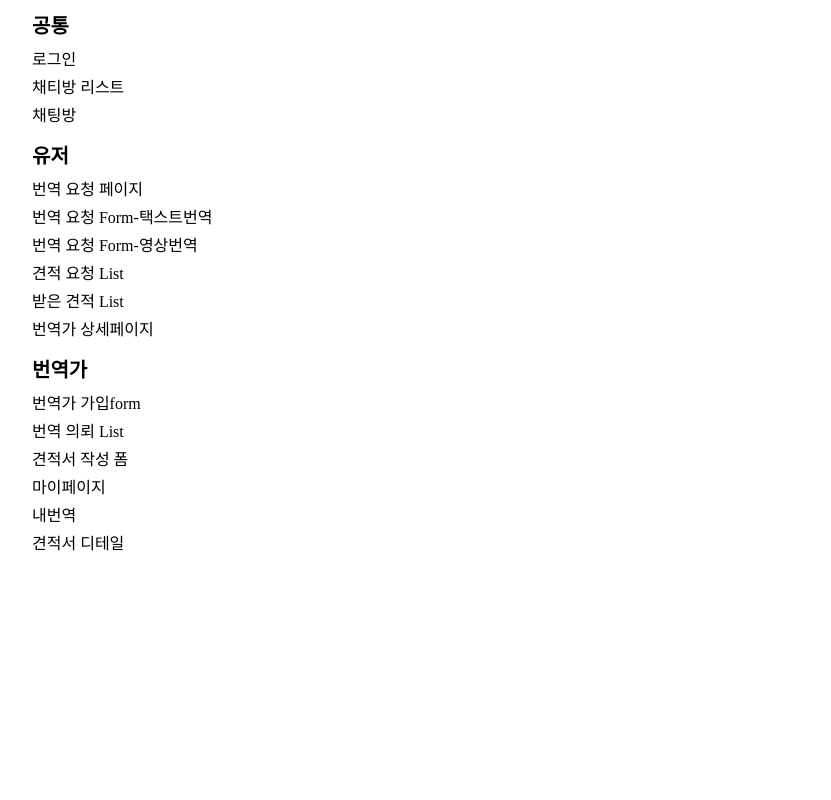
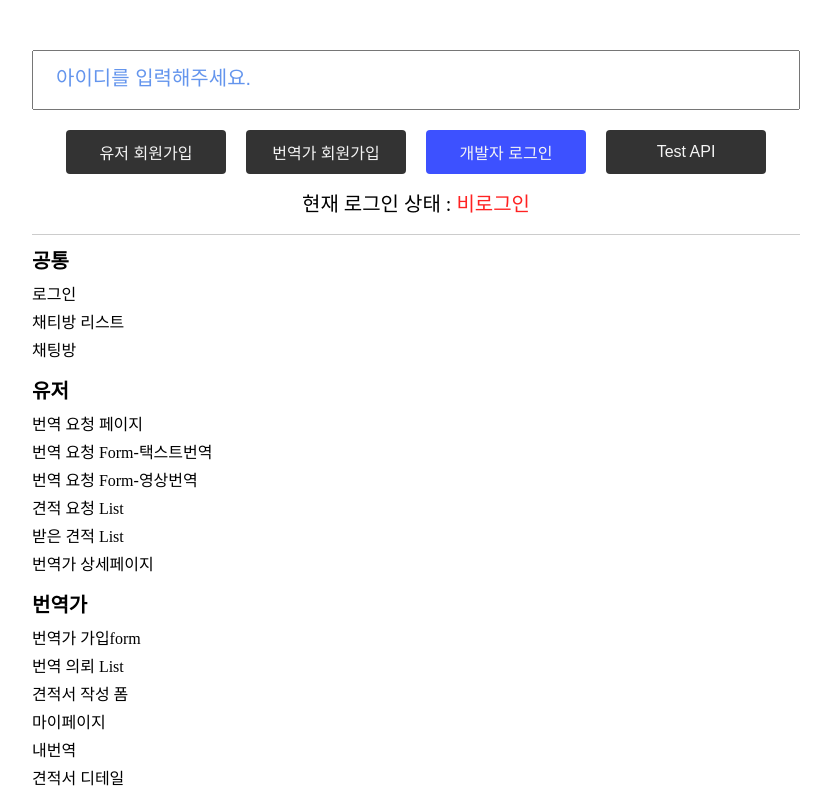
Before and after one commit to TranslationTalk/Front-End, a React (Create React App) app: page /test in a window 1280 px wide. Shown: the whole page, without its empty margins (224-1055 px from the left). Built offline with nearby package versions, Linux system fonts and the light colour scheme.

Commit message:
✨ Feat : 전체 페이지 링크 컴포넌트에 개발자 전용 로그인 기능 추가

```diff
--- a/src/All.jsx
+++ b/src/All.jsx
@@ -1,10 +1,103 @@
 import React from 'react'
 import { Link } from 'react-router-dom'
 import styled from 'styled-components'
+import { Button } from './components/index'
+import { apis } from './utils/axios'
 
 const All = () => {
+  const [id, setId] = React.useState('')
+  const [auth, setAuth] = React.useState(null)
+
+  const func = e => {
+    setId(e.target.value)
+  }
+
   return (
     <Test>
+      <Input onChange={func} placeholder="아이디를 입력해주세요." />
+      <DeveloperWrap>
+        <Button
+          shortBtn
+          content="유저 회원가입"
+          _onClick={() => {
+            const auth = 'client'
+            console.log(id, auth)
+            apis
+              .developerSignup(id, auth)
+              .then(() => alert(`개발자 유저로 회원가입 성공 id는 '${id}'`))
+              .catch(e => alert(`${e} already exist id '${id}'`))
+          }}
+          color="#f5f5f5"
+          bgColor="#333"
+        />
+
+        <Button
+          shortBtn
+          content="번역가 회원가입"
+          _onClick={() => {
+            const auth = 'translator'
+            apis
+              .developerSignup(id, auth)
+              .then(() => alert(`개발자 번역가로 회원가입 성공 id는 '${id}'`))
+              .catch(e => alert(`${e} already exist id '${id}'`))
+          }}
+          color="#f5f5f5"
+          bgColor="#333"
+        />
+        {(auth && (
+          <Button
+            shortBtn
+            content="로그아웃"
+            _onClick={() => {
+              setAuth(null)
+            }}
+            color="#f5f5f5"
+          />
+        )) || (
+          <Button
+            shortBtn
+            content="개발자 로그인"
+            _onClick={async () => {
+              console.log(id)
+              const res = await apis.developerLogin(id)
+              console.log(res)
+              sessionStorage.setItem('token', res.data.token)
+              sessionStorage.setItem('auth', res.data.auth)
+              setAuth(res.data.auth)
+            }}
+            color="#f5f5f5"
+          />
+        )}
+
+        <Button
+          shortBtn
+          content="Test API"
+          _onClick={() => {
+            apis
+              .requestList()
+              .then(res => console.log(res))
+              .catch(e => console.log(e))
+          }}
+          color="#f5f5f5"
+          bgColor="#333"
+        />
+      </DeveloperWrap>
+      {auth === 'translator' && (
+        <Now>
+          현재 로그인 상태 : <span>번역가</span>
+        </Now>
+      )}
+      {auth === 'client' && (
+        <Now>
+          현재 로그인 상태 : <span>유저</span>
+        </Now>
+      )}
+      {auth === null && (
+        <Now>
+          현재 로그인 상태 : <span>비로그인</span>
+        </Now>
+      )}
+
       <br />
       <h2>공통</h2>
       <Link to="/">로그인</Link>
@@ -48,4 +141,33 @@ const Test = styled.div`
   }
 `
 
+const DeveloperWrap = styled.div`
+  display: flex;
+  justify-content: center;
+  align-items: center;
+`
+
+const Input = styled.input`
+  width: 100%;
+  height: 60px;
+  margin: 50px auto 10px;
+
+  &:: placeholder {
+    padding-left: 20px;
+    font-size: 20px;
+    color: cornflowerblue;
+  }
+`
+
+const Now = styled.div`
+  text-align: center;
+  font-size: 20px;
+  border-bottom: 1px solid #ccc;
+  margin-top: 10px;
+  padding-bottom: 20px;
+
+  & span {
+    color: #ff0000dd;
+  }
+`
 export default All
```
